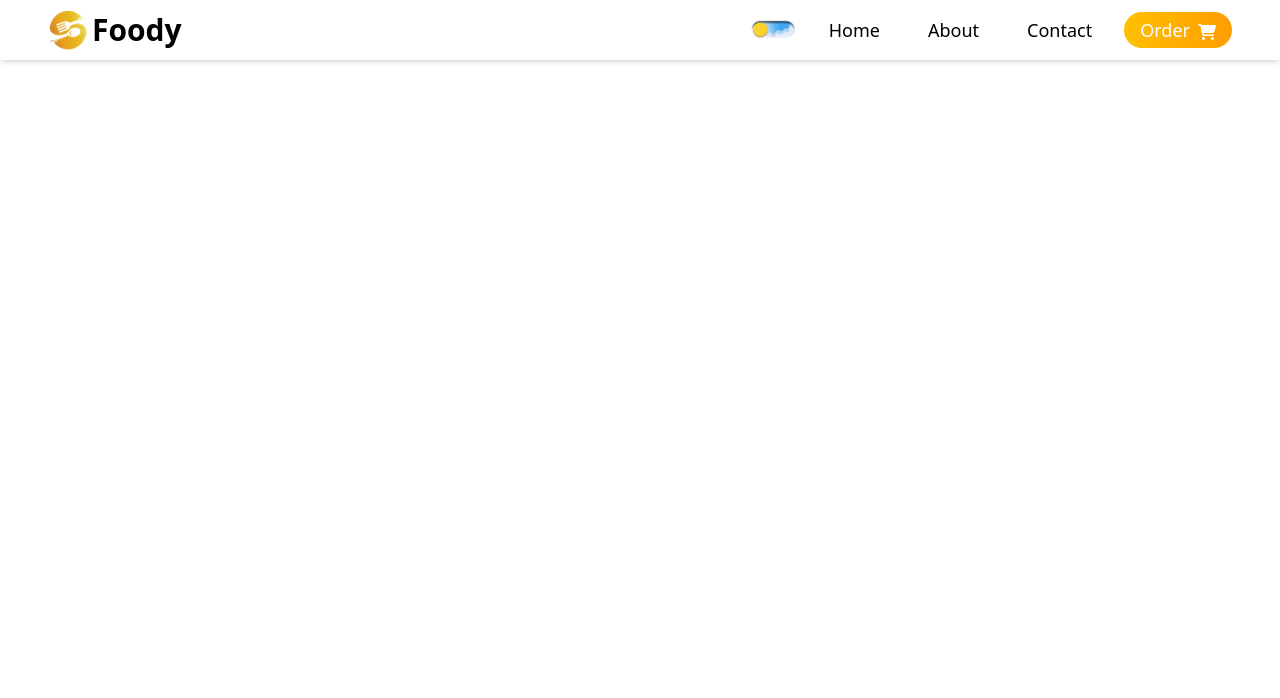
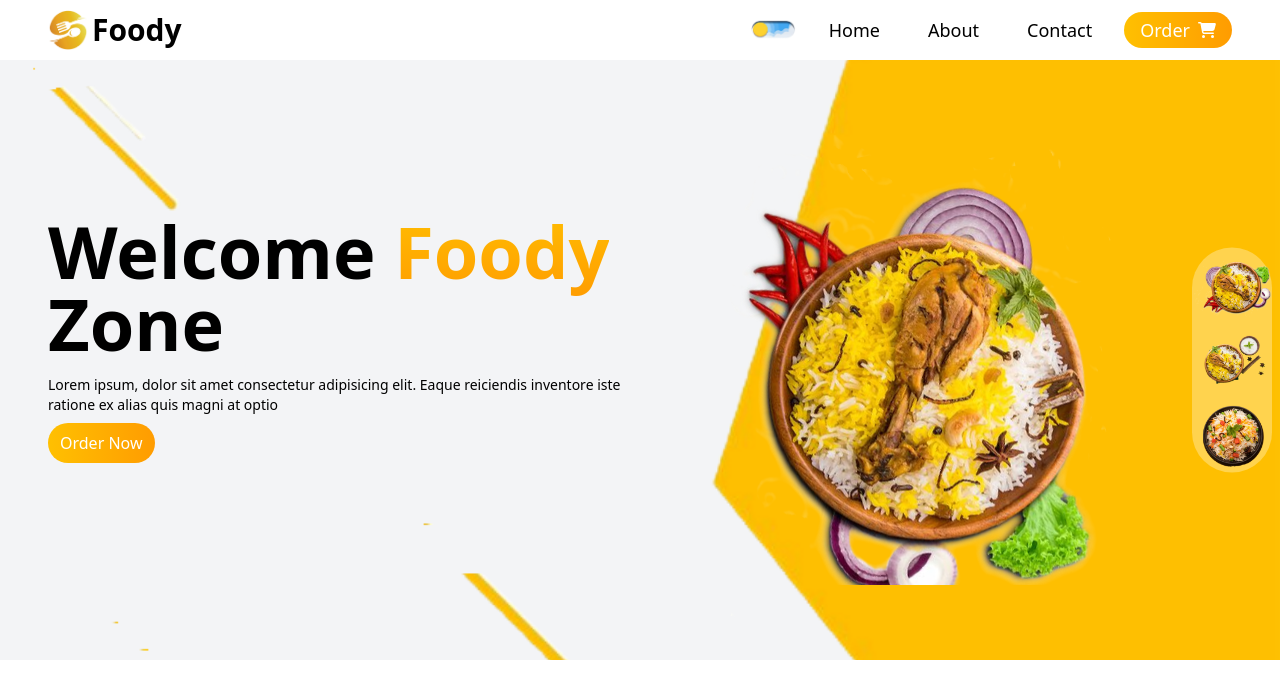
Before and after one commit to Jacklien-Kamal/Foody-React, a React (Vite) app: page / in a window 1280 px wide. Shown: the top 698 px of the page. Built offline with nearby package versions, Linux system fonts and the light colour scheme.

Commit message:
welcome component

```diff
--- a/package.json
+++ b/package.json
@@ -10,6 +10,7 @@
     "preview": "vite preview"
   },
   "dependencies": {
+    "aos": "^2.3.4",
     "react": "^18.2.0",
     "react-dom": "^18.2.0",
     "react-icons": "^5.2.1"
--- a/src/App.jsx
+++ b/src/App.jsx
@@ -1,10 +1,12 @@
 import React from 'react'
 import Navbar from './components/Navbar/Navbar'
+import Welcom from './components/welcome/welcome'
 
 export default function App() {
   return (
     <>
     <Navbar/>
+    <Welcom/>
     </>
   )
 }
--- a/src/components/Navbar/Navbar.jsx
+++ b/src/components/Navbar/Navbar.jsx
@@ -1,7 +1,7 @@
 import React from "react";
 import logo from "../../assets/food-logo.png";
 import { FaCartShopping } from "react-icons/fa6";
-import Theme from "../Theme";
+import Theme from "./Theme";
 
 export default function Navbar() {
   const navbarLinks = ["Home", "About", "Contact"];
@@ -33,7 +33,7 @@ export default function Navbar() {
               ))}
 
             </ul>
-            <button className="bg-gradient-to-r from-primary to-secondary text-white text-lg px-4 py-1 rounded-full hover:scale-105 duration-300"> Order
+            <button className="bg-gradient-to-r from-primary to-secondary text-white text-lg sm:flex items-center px-4 py-1 rounded-full hover:scale-105 duration-300"> Order
             <FaCartShopping className='inline-block ml-2'/>
             </button>
           </div>
--- a/src/components/Theme.jsx
+++ b/src/components/Navbar/Theme.jsx
@@ -1,6 +1,6 @@
 import React, { useEffect, useState } from 'react'
-import darkImg from '../assets/website/dark-mode-button.png'
-import lightImg from '../assets/website/light-mode-button.png'
+import darkImg from '../../assets/website/dark-mode-button.png'
+import lightImg from '../../assets/website/light-mode-button.png'
 
 
 export default function Theme() {
--- /dev/null
+++ b/src/components/welcome/welcome.jsx
@@ -0,0 +1,96 @@
+import React, { useState } from "react";
+import food1 from "../../assets/biryani3.png";
+import food2 from "../../assets/biryani5.png";
+import food3 from "../../assets/biryani2.png";
+import bgVector from "../../assets/vector3.png";
+
+export default function Welcom() {
+  const [img, setImg] = useState(food1);
+  const imgList = [
+    {
+      id: "1",
+      img: food1,
+    },
+    {
+      id: "2",
+      img: food2,
+    },
+    {
+      id: "3",
+      img: food3,
+    },
+  ];
+  const bgStyle = {
+    backgroundImage: `url(${bgVector})`,
+    backgroundRepeat: "no-repeat",
+    backgroundPosition: "center",
+    backgroundSize: "cover",
+    height: "100%",
+    width: "100%",
+  };
+
+  return (
+    <>
+      <div
+        className=" min-h-[550px] sm:min-h-[600px] bg-gray-100 flex items-center justify-center dark:bg-gray-950 dark:text-white duration-200"
+        style={bgStyle}
+      >
+        <div className="container pb-8 sm:pb-0">
+          <div className="grid grid-cols-1 sm:grid-cols-2">
+            {/* text+button */}
+            <div
+             data-aos="zoom-in"
+             data-aos-duration="300"
+             data-aos-once="true"
+            className="text-center sm:text-left pt-20">
+              <div className="flex flex-col gap-4 justify-center text-center pt-12 sm:pt-0 sm:text-left order-2 sm:order-2">
+                <h1 className="text-5xl sm:text-6xl lg:text-7xl font-bold  ">
+                  Welcome
+                  <span class="bg-clip-text text-transparent bg-gradient-to-b from-primary to-secondary">
+                    {" "}
+                    Foody{" "}
+                  </span>
+                  Zone
+                </h1>
+                <p className="text-sm">
+                  Lorem ipsum, dolor sit amet consectetur adipisicing elit.
+                  Eaque reiciendis inventore iste ratione ex alias quis magni at
+                  optio
+                </p>
+              </div>
+
+              <button className="px-3 py-2 rounded-full bg-gradient-to-r from-primary to-secondary text-white hover:scale-105 duration-300 my-2 ">
+                Order Now
+              </button>
+            </div>
+            {/* images */}
+            <div className="min-h-[450px] sm:min-h-[450px] flex justify-center items-center relative order-1 sm:order-1 ">
+              <div className="h-[300px] sm:h-[450px] overflow-hidden flex justify-center items-center">
+                <img
+                  data-aos="zoom-in"
+                  data-aos-duration="300"
+                  data-aos-once="true"
+                  src={img}
+                  className="w-[400px] sm:w-[500px] mx-auto animate-spin"
+                />
+              </div>
+
+              <div className="flex lg:flex-col lg:top-1/2 lg:-translate-y-1/2 lg:py-2 justify-center gap-4 absolute bottom-[0px] lg:-right-10 bg-white/30 rounded-full">
+                {imgList.map((img) => (
+                  <img
+                    src={img.img}
+                    key={img.id}
+                    className="max-w-[80px] h-[80px] object-contain inline-block hover:scale-105 duration-200 cursor-pointer"
+                    onClick={() => {
+                      setImg(img.img);
+                    }}
+                  />
+                ))}
+              </div>
+            </div>{" "}
+          </div>
+        </div>
+      </div>
+    </>
+  );
+}
--- a/tailwind.config.js
+++ b/tailwind.config.js
@@ -12,6 +12,9 @@ export default {
         secondary:'#ff9c01'
 
       },
+      animation: {
+        'spin': 'spin 25s linear infinite',
+      },
       container:{
         center:true,
         padding:{
```
Also changed, not shown: 1 other file (tests, documents, lock files or other folders).
